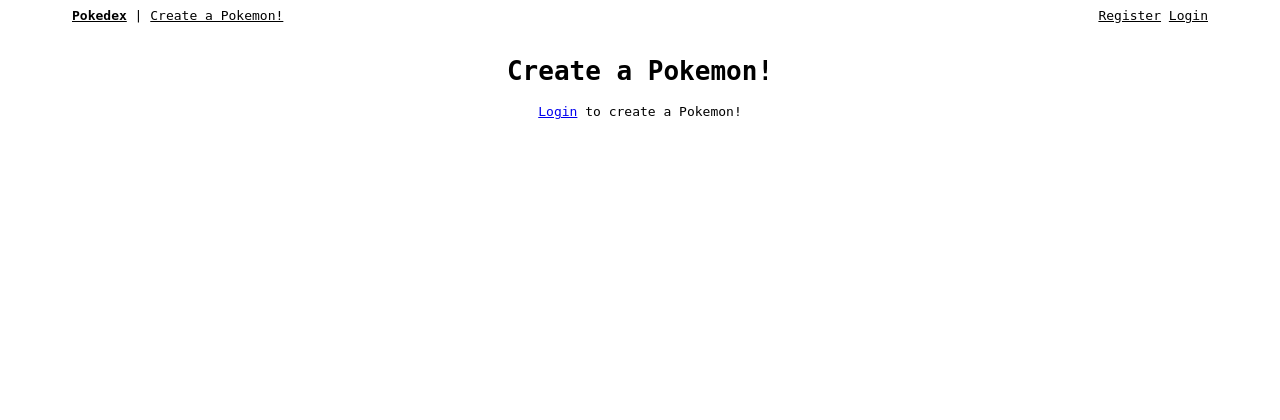
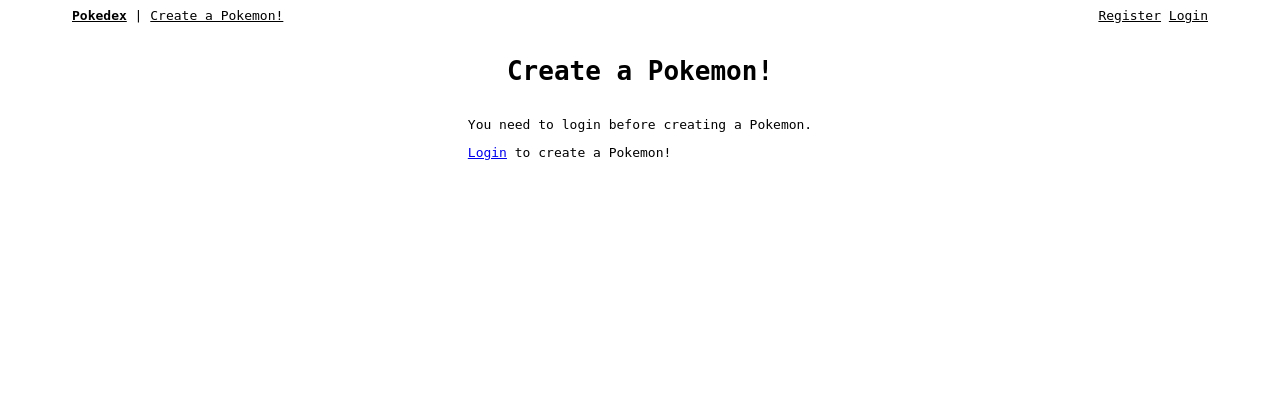
Before and after one commit to geraldsaberon/django-pokedex, a Django app: page /pokedex/create/ in a window 1280 px wide. Shown: the top 420 px of the page. Run offline with Django 5.2, Linux system fonts and the light colour scheme.

Commit message:
Add checks to see if user has appropriate permissions

```diff
--- a/pokedex/templates/pokedex/pokemon_create.html
+++ b/pokedex/templates/pokedex/pokemon_create.html
@@ -9,10 +9,12 @@
         <h1>Create a Pokemon!</h1>
         {% if user.is_anonymous %}
             <div>
-                {% if message %}
-                    <p>{{ message }}</p>
-                {% endif %}
+                <p>You need to login before creating a Pokemon.</p>
                 <a href="{% url 'pokedex:login' %}?next={{ request.path }}">Login</a> to create a Pokemon!
+            </div>
+        {% elif not perms.pokedex.add_pokemon %}
+            <div>
+                <p>You do not have the appropriate permission to create a pokemon.</p>
             </div>
         {% elif user.is_authenticated %}
             <form action="{% url 'pokedex:pokemon-create' %}" method="post" >
--- a/pokedex/views.py
+++ b/pokedex/views.py
@@ -1,4 +1,5 @@
 from django.http import HttpRequest, HttpResponse
+from django.urls import reverse
 from django.views import View, generic
 from django.contrib.auth import login, views as auth_views
 from django.contrib.auth.forms import UserCreationForm
@@ -107,13 +108,12 @@ class PokemonEditView(View):
 
     def post(self, request: HttpRequest, pk):
         pokemon = get_object_or_404(Pokemon, pk=pk)
-        context = {
-            "pokemon": pokemon,
-            "message": "You need to login before editing a Pokemon."
-        }
 
         if not request.user.is_authenticated:
-            return render(request, self.template_name, context)
+            return render(request, self.template_name, {"pokemon": pokemon})
+
+        if not request.user.has_perm("pokedex.change_pokemon"):
+            return render(request, self.template_name, status=403)
 
         form = self.form_class(request.POST)
         if form.is_valid():
@@ -142,7 +142,10 @@ class PokemonCreateView(View):
         form = self.form_class(request.POST)
 
         if not request.user.is_authenticated:
-            return render(request, self.template_name, {"message": "You need to login before creating a Pokemon."})
+            return render(request, self.template_name)
+
+        if not request.user.has_perm("pokedex.add_pokemon"):
+            return render(request, self.template_name, status=403)
 
         if form.is_valid():
             name = form.cleaned_data.get("name")
@@ -159,6 +162,9 @@ class PokemonCreateView(View):
 
 class PokemonDeleteView(View):
     def post(self, request: HttpRequest, pk):
+        if not request.user.has_perm("pokedex.delete_pokemon"):
+            return redirect(reverse("pokedex:pokemon-detail", args=[pk]))
+
         if not request.user.is_authenticated:
             return redirect("pokedex:login")
         pokemon = get_object_or_404(Pokemon, pk=pk)
```
Also changed, not shown: pokedex/templates/pokedex/pokemon_edit.html (+5 -3 lines).
